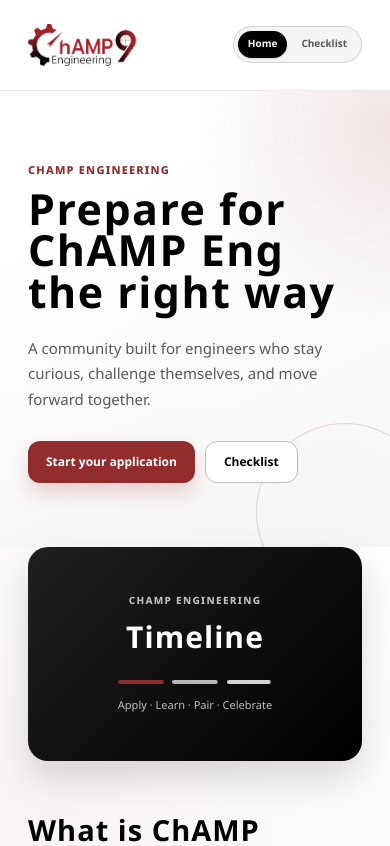
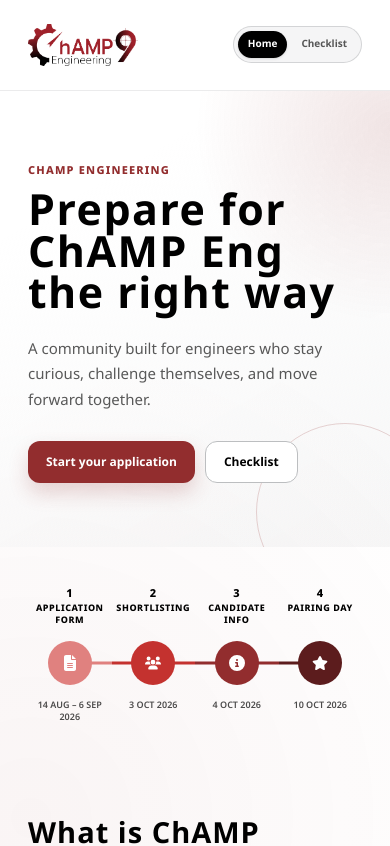
Before and after one commit to khajornritdacha/champ-eng, a Next.js app: page / in a window 390 px wide. Shown: the top 846 px of the page. Built offline with nearby package versions, Linux system fonts and the light colour scheme.

Commit message:
feat: add timeline (#2)
Co-authored-by: Vijak Khajornritdacha <vijak.k@lmwn.com>

```diff
--- a/app/components/checklist/application-checklist.tsx
+++ b/app/components/checklist/application-checklist.tsx
@@ -1,4 +1,6 @@
 "use client";
+
+import { useRef } from "react";
 
 import { applicationStages } from "./application-checklist-data";
 import { ApplicationStagePanel } from "./application-stage-panel";
@@ -28,6 +30,16 @@ export function ApplicationChecklist({
     toggleChecklistItem,
   } = useApplicationChecklist();
   const scheduleStatuses = useStageScheduleStatuses(applicationStages);
+  const stageViewRef = useRef<HTMLDivElement>(null);
+
+  /**
+   * The key dates sit below the stage panel, so bring the panel back into view
+   * when a date is picked — otherwise the change happens off-screen.
+   */
+  function selectStageFromSchedule(index: number): void {
+    selectStage(index);
+    stageViewRef.current?.scrollIntoView({ behavior: "smooth", block: "start" });
+  }
 
   return (
     <section
@@ -50,6 +62,7 @@ export function ApplicationChecklist({
         see what happens next.
       </p>
 
+      <div ref={stageViewRef} className="scroll-mt-4">
         <ChecklistStageTabs
           activeIndex={activeIndex}
           onKeyDown={handleStageNavigationKeyDown}
@@ -71,11 +84,13 @@ export function ApplicationChecklist({
           scheduleStatus={scheduleStatuses?.[activeStage.id]}
           stage={activeStage}
         />
+      </div>
 
       {activeStage.showDressCode ? <DressCodePanel /> : null}
 
       <ChecklistSchedule
         activeIndex={activeIndex}
+        onSelectStage={selectStageFromSchedule}
         scheduleStatuses={scheduleStatuses}
         stages={applicationStages}
       />
--- a/app/components/checklist/checklist-schedule.tsx
+++ b/app/components/checklist/checklist-schedule.tsx
@@ -3,12 +3,14 @@ import type { StageScheduleStatus } from "./stage-schedule";
 
 type ChecklistScheduleProps = {
   activeIndex: number;
+  onSelectStage: (index: number) => void;
   scheduleStatuses: Record<string, StageScheduleStatus> | null;
   stages: ApplicationStage[];
 };
 
 export function ChecklistSchedule({
   activeIndex,
+  onSelectStage,
   scheduleStatuses,
   stages,
 }: ChecklistScheduleProps): React.JSX.Element {
@@ -24,9 +26,12 @@ export function ChecklistSchedule({
           const isActive = activeIndex === index;
 
           return (
-            <article
-              className={`min-w-0 rounded-xl border p-2 text-left ${isActive ? "border-[#922D2E] bg-[#922D2E] text-white shadow-[0_8px_16px_rgb(146_45_46_/_18%)]" : "border-[#BCBEC0]/70 bg-white/70 text-black"}`}
+            <button
+              aria-current={isActive ? "step" : undefined}
+              className={`min-w-0 cursor-pointer rounded-xl border p-2 text-left transition-colors ${isActive ? "border-[#922D2E] bg-[#922D2E] text-white shadow-[0_8px_16px_rgb(146_45_46_/_18%)]" : "border-[#BCBEC0]/70 bg-white/70 text-black hover:border-[#922D2E]"}`}
               key={stage.id}
+              onClick={() => onSelectStage(index)}
+              type="button"
             >
               <span
                 className={`block text-[9px] leading-[1.2] font-extrabold ${isActive ? "text-white" : "text-[#922D2E]"}`}
@@ -43,7 +48,7 @@ export function ChecklistSchedule({
               >
                 {status?.message ?? "Upcoming"}
               </span>
-            </article>
+            </button>
           );
         })}
       </div>
--- a/app/components/home/culture-section.tsx
+++ b/app/components/home/culture-section.tsx
@@ -1,4 +1,6 @@
 import Image from "next/image";
+
+import champLogo from "@/public/champ-logo.png";
 
 import { Reveal } from "../reveal";
 import { SectionTitle } from "../section-title";
@@ -28,9 +30,8 @@ export function CultureSection(): React.JSX.Element {
           <Image
             alt="ChAMP Engineering"
             className="h-auto w-[164px]"
-            height={39}
-            src="/champ-logo.png"
-            width={148}
+            sizes="164px"
+            src={champLogo}
           />
           <em className="text-[22px] font-bold tracking-[0.035em] not-italic">
             Might be for you
--- a/app/components/home/home-content.ts
+++ b/app/components/home/home-content.ts
@@ -1,4 +1,27 @@
-import { FaPeopleGroup, FaRegCompass, FaRegHeart } from "react-icons/fa6";
+import {
+  FaCircleInfo,
+  FaFileLines,
+  FaPeopleGroup,
+  FaRegCompass,
+  FaRegHeart,
+  FaStar,
+  FaUsers,
+} from "react-icons/fa6";
+
+import { applicationStages } from "../checklist/application-checklist-data";
+
+/**
+ * Timeline nodes reuse the checklist stages so dates stay in one place, and
+ * deepen in colour from the first step to the last.
+ */
+export const timelineMilestones = applicationStages.map((stage, index) => ({
+  color: ["#E0817F", "#C4322F", "#922D2E", "#5C1C1D"][index],
+  icon: [FaFileLines, FaUsers, FaCircleInfo, FaStar][index],
+  id: stage.id,
+  label: stage.label,
+  dateLabel: stage.dateLabel,
+  step: index + 1,
+}));
 
 export const menteeQualities = [
   "กำลังค้นหาตัวเอง",
@@ -16,6 +39,9 @@ export const menteeVisionValues = [
   { icon: FaRegHeart, label: "Mentorship" },
   { icon: FaPeopleGroup, label: "Community" },
 ];
+
+export const pastCohortGalleryUrl =
+  "https://sites.google.com/view/champ-engineering-8/gallery";
 
 export const pastCohortMoments = [
   {
--- a/app/components/home/timeline-section.tsx
+++ b/app/components/home/timeline-section.tsx
@@ -1,26 +1,52 @@
 import { Reveal } from "../reveal";
+import { timelineMilestones } from "./home-content";
+
+const lastIndex = timelineMilestones.length - 1;
 
 export function TimelineSection(): React.JSX.Element {
   return (
     <Reveal>
-      <section
-        aria-label="ChAMP timeline"
-        className="mx-7 grid min-h-[214px] place-content-center justify-items-center rounded-[20px] bg-black [background-image:linear-gradient(135deg,rgb(255_255_255_/_12%),transparent)] px-7 py-8 text-center text-white shadow-[0_18px_36px_rgb(0_0_0_/_14%)]"
-      >
-        <span className="text-[10px] font-extrabold tracking-[0.13em] text-[#BCBEC0] uppercase">
-          ChAMP Engineering
-        </span>
-        <strong className="mt-2 text-[30px] font-bold tracking-[0.035em]">
-          Timeline
-        </strong>
-        <div aria-hidden="true" className="mt-[18px] flex items-center gap-2">
-          <i className="h-1 w-[46px] rounded-full bg-[#922D2E] animate-[timeline-pulse_2.4s_ease-in-out_infinite]" />
-          <i className="h-1 w-[46px] rounded-full bg-[#BCBEC0] animate-[timeline-pulse_2.4s_ease-in-out_300ms_infinite]" />
-          <i className="h-1 w-[46px] rounded-full bg-white animate-[timeline-pulse_2.4s_ease-in-out_600ms_infinite]" />
-        </div>
-        <p className="mt-[14px] text-[11px] text-[#BCBEC0]">
-          Apply · Learn · Pair · Celebrate
-        </p>
+      <section aria-label="ChAMP timeline" className="px-7 py-10">
+        {/* No column gap: the connector halves must meet flush between cells. */}
+        <ol className="grid grid-cols-4 grid-rows-[auto_auto_auto]">
+          {timelineMilestones.map(
+            ({ color, dateLabel, icon: Icon, id, label, step }, index) => (
+              <li className="row-span-3 grid grid-rows-subgrid" key={id}>
+                <p className="px-1 text-center text-[9px] leading-[1.35] font-extrabold tracking-[0.06em] uppercase sm:px-2 sm:text-[11px]">
+                  <span className="block text-[11px] sm:text-[13px]">
+                    {step}
+                  </span>
+                  {label}
+                </p>
+                <div className="relative flex items-center justify-center py-3.5">
+                  {index > 0 ? (
+                    <span
+                      aria-hidden="true"
+                      className="absolute top-1/2 right-1/2 left-0 h-[3px] -translate-y-1/2"
+                      style={{ backgroundColor: color }}
+                    />
+                  ) : null}
+                  {index < lastIndex ? (
+                    <span
+                      aria-hidden="true"
+                      className="absolute top-1/2 right-0 left-1/2 h-[3px] -translate-y-1/2"
+                      style={{ backgroundColor: color }}
+                    />
+                  ) : null}
+                  <span
+                    className="relative grid size-11 place-items-center rounded-full text-base text-white sm:size-16 sm:text-2xl"
+                    style={{ backgroundColor: color }}
+                  >
+                    <Icon aria-hidden="true" />
+                  </span>
+                </div>
+                <p className="px-1 text-center text-[9px] leading-[1.35] font-semibold text-black/70 uppercase sm:px-2 sm:text-[12px]">
+                  {dateLabel}
+                </p>
+              </li>
+            ),
+          )}
+        </ol>
       </section>
     </Reveal>
   );
--- a/app/components/layout/page-shell.tsx
+++ b/app/components/layout/page-shell.tsx
@@ -6,7 +6,7 @@ import { SocialFooter } from "./social-footer";
 export function PageShell({ children }: PropsWithChildren): React.JSX.Element {
   return (
     <main className="min-h-screen w-full bg-[#F7F7F7]">
-      <div className="mx-auto w-full max-w-[480px] overflow-hidden bg-white [background-image:radial-gradient(circle_at_8%_24%,rgb(146_45_46_/_5%),transparent_20%),radial-gradient(circle_at_95%_64%,rgb(188_190_192_/_16%),transparent_24%)]">
+      <div className="mx-auto w-full max-w-5xl overflow-hidden bg-white [background-image:radial-gradient(circle_at_8%_24%,rgb(146_45_46_/_5%),transparent_20%),radial-gradient(circle_at_95%_64%,rgb(188_190_192_/_16%),transparent_24%)]">
         <SiteHeader />
         {children}
         <SocialFooter />
--- a/app/components/layout/site-header.tsx
+++ b/app/components/layout/site-header.tsx
@@ -3,6 +3,8 @@
 import Image from "next/image";
 import Link from "next/link";
 import { usePathname } from "next/navigation";
+
+import champLogo from "@/public/champ-logo.png";
 
 const navigationItems = [
   { href: "/", label: "Home" },
@@ -18,10 +20,9 @@ export function SiteHeader(): React.JSX.Element {
         <Image
           alt="ChAMP Engineering"
           className="h-auto w-[110px]"
-          height={39}
-          priority
-          src="/champ-logo.png"
-          width={148}
+          preload
+          sizes="110px"
+          src={champLogo}
         />
       </Link>
       <nav
--- a/app/components/layout/social-footer.tsx
+++ b/app/components/layout/social-footer.tsx
@@ -6,6 +6,8 @@ import {
   FaTiktok,
   FaYoutube,
 } from "react-icons/fa6";
+
+import champLogo from "@/public/champ-logo.png";
 
 import { champSocialLinks } from "../social-links";
 
@@ -70,9 +72,8 @@ export function SocialFooter(): React.JSX.Element {
       <Image
         alt="ChAMP Engineering"
         className="h-auto w-[94px] self-end brightness-0 invert"
-        height={39}
-        src="/champ-logo.png"
-        width={148}
+        sizes="94px"
+        src={champLogo}
       />
     </footer>
   );
```
Also changed, not shown: app/components/checklist/checklist-progress-card.tsx (+7 -4 lines), app/components/home/moments-section.tsx (+22 -19 lines), .claude/launch.json (added), public/champ-logo.png. Lines whose indentation alone changed are shown as unchanged.
